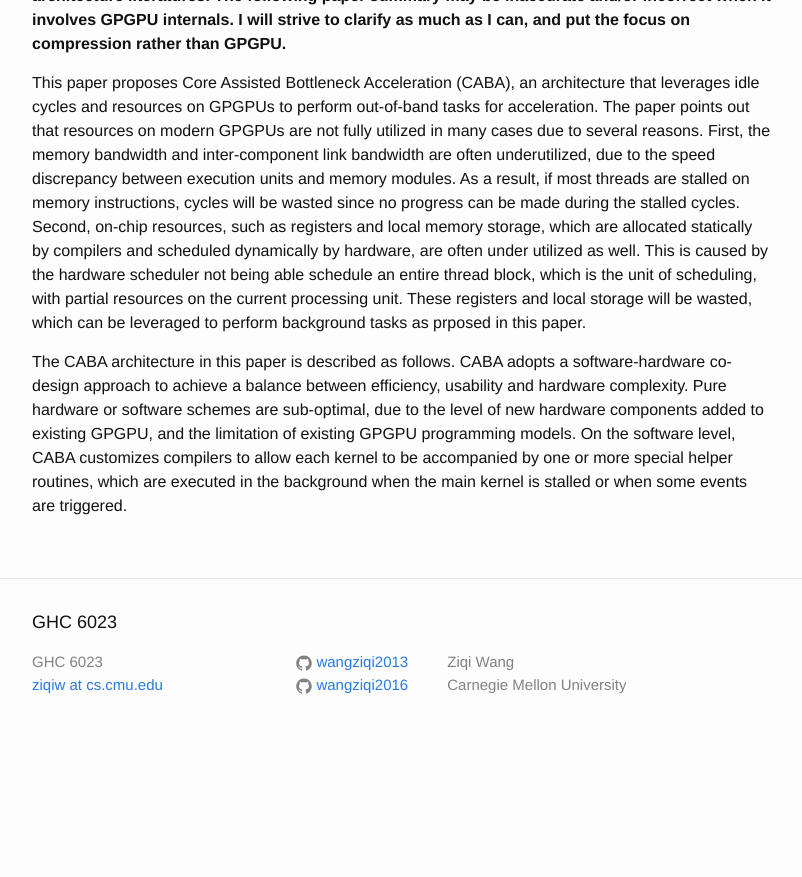
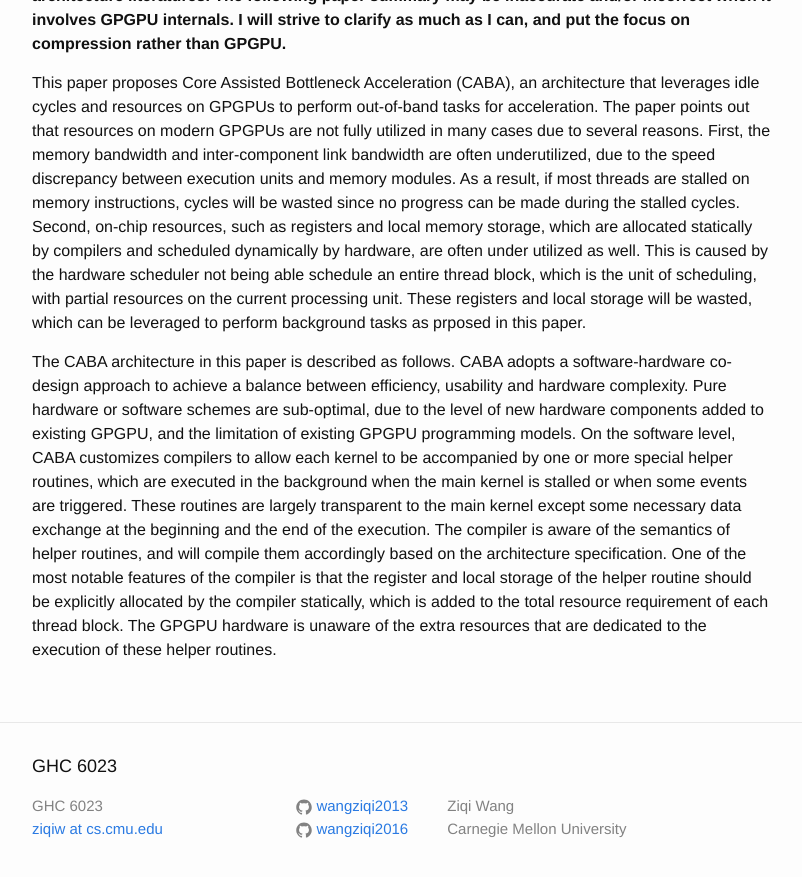
Before and after one commit to wangziqi2013/wangziqi2013.github.io, a Jekyll site: the page built from _posts/2020-07-28-caba.markdown, in a window 1280 px wide and 900 px high, scrolled down 598 px. Shown: the top 877 px of the window, without its empty margins (238-1040 px from the left). Built offline with Jekyll 4.4.1, drawn with Linux system fonts in a browser that asks for light colours; before the commit the page ends 1354 px from its top, so only the background shows below that.

Commit message:
Adding compiler

```diff
--- a/_posts/2020-07-28-caba.markdown
+++ b/_posts/2020-07-28-caba.markdown
@@ -34,3 +34,10 @@ a balance between efficiency, usability and hardware complexity. Pure hardware o
 to the level of new hardware components added to existing GPGPU, and the limitation of existing GPGPU programming models.
 On the software level, CABA customizes compilers to allow each kernel to be accompanied by one or more special helper
 routines, which are executed in the background when the main kernel is stalled or when some events are triggered.
+These routines are largely transparent to the main kernel except some necessary data exchange at the beginning and the
+end of the execution.
+The compiler is aware of the semantics of helper routines, and will compile them accordingly based on the architecture
+specification. One of the most notable features of the compiler is that the register and local storage of the helper
+routine should be explicitly allocated by the compiler statically, which is added to the total resource requirement
+of each thread block. The GPGPU hardware is unaware of the extra resources that are dedicated to the execution of
+these helper routines.
```
